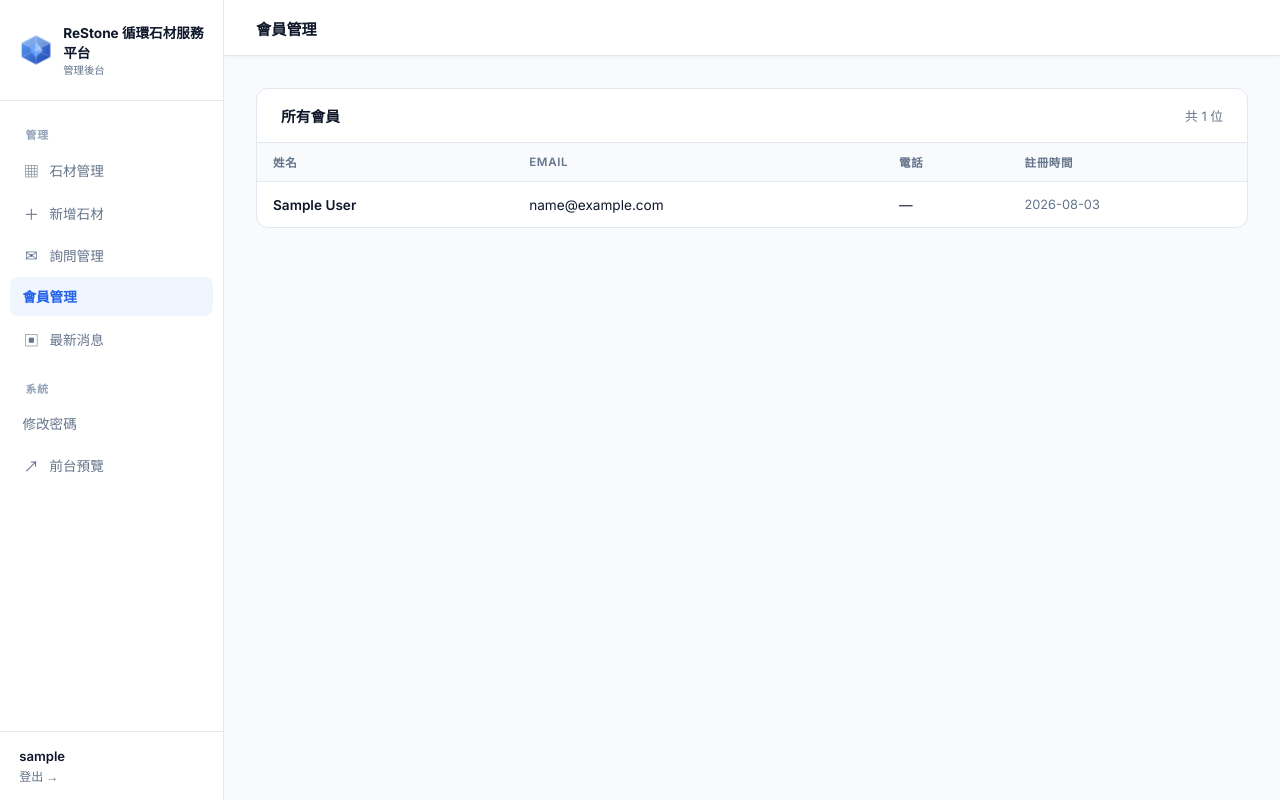
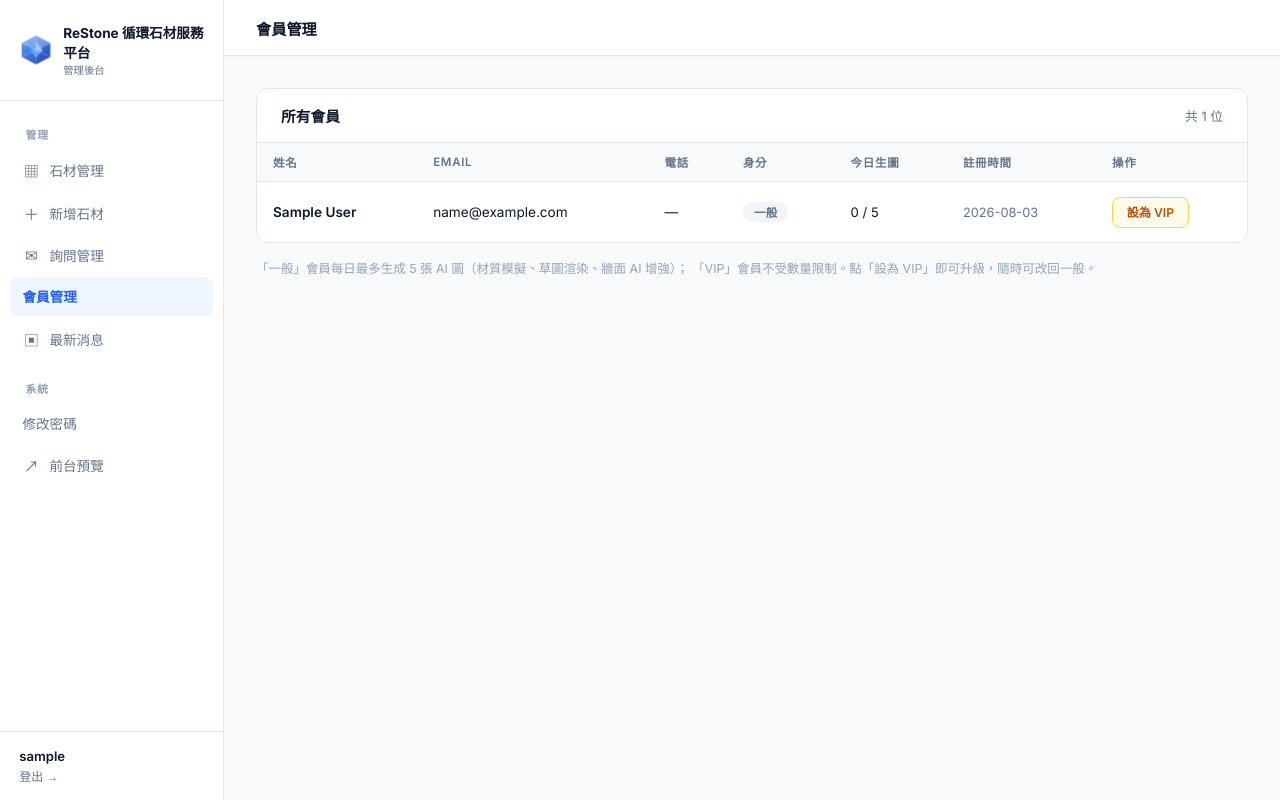
Before and after one commit to clie945-tech/stone-database, a Flask app: page /admin/customers in a window 1280 px wide. Run offline with Flask 3, Linux system fonts and the light colour scheme; the visitor is signed in with stand-in values (Sample User, id 1); data comes from the database, SQL or seed files in the repository; data that the repository does not hold is empty.

Commit message:
後台會員管理新增 一般/VIP 身分：VIP 不限每日生圖數量
- customers 加 is_vip 欄位（含舊資料庫遷移，新註冊預設 0=一般）
- ai_quota_check 對 VIP 放行；一般會員仍受 AI_DAILY_LIMIT 限制
- /admin/customers/<id>/vip 切換路由
- 會員管理頁新增 身分/今日生圖/切換按鈕 與操作提示

Co-Authored-By: Claude Opus 4.8 <noreply@anthropic.com>

```diff
--- a/app.py
+++ b/app.py
@@ -799,6 +799,7 @@ def init_db():
             email TEXT NOT NULL UNIQUE,
             phone TEXT,
             password TEXT NOT NULL,
+            is_vip INTEGER DEFAULT 0,
             created_at TIMESTAMP DEFAULT CURRENT_TIMESTAMP
         );
 
@@ -896,6 +897,13 @@ def init_db():
             conn.commit()
         except Exception:
             pass
+
+    # 會員身分欄位（is_vip：1 = VIP 不限生圖數量，0 = 一般依每日上限）
+    try:
+        conn.execute("ALTER TABLE customers ADD COLUMN is_vip INTEGER DEFAULT 0")
+        conn.commit()
+    except Exception:
+        pass
 
     # 建立預設管理員帳號
     cursor = conn.execute('SELECT COUNT(*) FROM admin_users')
@@ -1285,12 +1293,25 @@ def ai_usage_incr(customer_id):
     conn.close()
 
 
+def is_vip_customer(customer_id):
+    """該會員是否為 VIP（不限生圖數量）。"""
+    conn = get_db()
+    try:
+        row = conn.execute('SELECT is_vip FROM customers WHERE id = ?', (customer_id,)).fetchone()
+    except Exception:
+        row = None
+    conn.close()
+    return bool(row and row['is_vip'])
+
+
 def ai_quota_check():
     """在付費生圖端點開頭呼叫。若已達每日上限，回傳可直接 return 的 (json, status)；否則回傳 None。"""
     from flask import jsonify
     if AI_DAILY_LIMIT <= 0:
-        return None  # 0 = 不限制
+        return None  # 0 = 全站不限制
     cid = session.get('customer_id')
+    if is_vip_customer(cid):
+        return None  # VIP 不限量
     used = ai_usage_today(cid)
     if used >= AI_DAILY_LIMIT:
         return jsonify({
@@ -1981,8 +2002,26 @@ def delete_stone(id):
 def admin_customers():
     conn = get_db()
     customers = conn.execute('SELECT * FROM customers ORDER BY created_at DESC').fetchall()
-    conn.close()
-    return render_template('admin_customers.html', customers=customers)
+    # 今日各會員生圖用量（台灣時區），供後台顯示
+    usage_rows = conn.execute('SELECT customer_id, count FROM ai_usage WHERE day = ?',
+                              (_today_tpe(),)).fetchall()
+    conn.close()
+    usage_today = {r['customer_id']: r['count'] for r in usage_rows}
+    return render_template('admin_customers.html', customers=customers,
+                           ai_daily_limit=AI_DAILY_LIMIT, usage_today=usage_today)
+
+
+@app.route('/admin/customers/<int:id>/vip', methods=['POST'])
+@admin_required
+def admin_customer_vip(id):
+    conn = get_db()
+    conn.execute('UPDATE customers SET is_vip = 1 - COALESCE(is_vip, 0) WHERE id = ?', (id,))
+    conn.commit()
+    row = conn.execute('SELECT name, is_vip FROM customers WHERE id = ?', (id,)).fetchone()
+    conn.close()
+    if row:
+        flash(f'已將「{row["name"]}」設為{"VIP 會員（不限生圖數量）" if row["is_vip"] else "一般會員"}', 'success')
+    return redirect(url_for('admin_customers'))
 
 
 # ─── AI 圖片功能：以圖搜圖 ────────────────────────────────────
--- a/templates/admin_customers.html
+++ b/templates/admin_customers.html
@@ -46,6 +46,20 @@
     .name-strong { font-weight: 600; }
     .sub { font-size: 0.75rem; color: var(--text-muted); margin-top: 2px; }
     .empty-row td { text-align: center; padding: 3rem; color: var(--text-muted); }
+    .tier { display: inline-block; padding: 2px 11px; border-radius: 99px; font-size: 0.72rem; font-weight: 700; letter-spacing: 0.02em; }
+    .tier-normal { background: #F1F5F9; color: var(--text-muted); }
+    .tier-vip { background: linear-gradient(135deg, #F59E0B, #D97706); color: #fff; }
+    .usage { font-size: 0.82rem; color: var(--text); }
+    .usage.unlimited { color: var(--text-light); }
+    .btn-tier { font-family: inherit; font-size: 0.76rem; font-weight: 600; padding: 0.35rem 0.85rem; border-radius: 8px; cursor: pointer; border: 1px solid var(--border); background: var(--white); transition: all 0.15s; }
+    .btn-promote { color: #B45309; border-color: #FCD34D; background: #FFFBEB; }
+    .btn-promote:hover { background: #FEF3C7; }
+    .btn-demote { color: var(--text-muted); }
+    .btn-demote:hover { background: var(--bg); color: var(--text); }
+    .flash { padding: 0.7rem 1.1rem; border-radius: 8px; margin-bottom: 1.2rem; font-size: 0.85rem; }
+    .flash-success { background: #F0FDF4; border: 1px solid #BBF7D0; color: #166534; }
+    .flash-error { background: #FEF2F2; border: 1px solid #FECACA; color: #B91C1C; }
+    .hint { margin-top: 1rem; font-size: 0.78rem; color: var(--text-light); line-height: 1.6; }
   </style>
 </head>
 <body>
@@ -73,6 +87,10 @@
 <div class="main-wrap">
   <div class="topbar"><div class="topbar-title">會員管理</div></div>
   <div class="content">
+    {% with messages = get_flashed_messages(with_categories=true) %}
+      {% for category, msg in messages %}<div class="flash flash-{{ category }}">{{ msg }}</div>{% endfor %}
+    {% endwith %}
+
     <div class="table-card">
       <div class="table-header">
         <h3>所有會員</h3>
@@ -80,7 +98,7 @@
       </div>
       <table>
         <thead>
-          <tr><th>姓名</th><th>Email</th><th>電話</th><th>註冊時間</th></tr>
+          <tr><th>姓名</th><th>Email</th><th>電話</th><th>身分</th><th>今日生圖</th><th>註冊時間</th><th>操作</th></tr>
         </thead>
         <tbody>
           {% if customers %}
@@ -89,14 +107,33 @@
                 <td><div class="name-strong">{{ c.name }}</div></td>
                 <td>{{ c.email }}</td>
                 <td>{{ c.phone or '—' }}</td>
+                <td>
+                  {% if c.is_vip %}<span class="tier tier-vip">VIP</span>
+                  {% else %}<span class="tier tier-normal">一般</span>{% endif %}
+                </td>
+                <td>
+                  {% if c.is_vip %}<span class="usage unlimited">無限制</span>
+                  {% elif ai_daily_limit <= 0 %}<span class="usage unlimited">無限制（全站）</span>
+                  {% else %}<span class="usage">{{ usage_today.get(c.id, 0) }} / {{ ai_daily_limit }}</span>{% endif %}
+                </td>
                 <td style="color:var(--text-muted);font-size:0.8rem">{{ c.created_at[:10] }}</td>
+                <td>
+                  <form method="POST" action="/admin/customers/{{ c.id }}/vip" style="display:inline">
+                    {% if c.is_vip %}<button type="submit" class="btn-tier btn-demote">改回一般</button>
+                    {% else %}<button type="submit" class="btn-tier btn-promote">設為 VIP</button>{% endif %}
+                  </form>
+                </td>
               </tr>
             {% endfor %}
           {% else %}
-            <tr class="empty-row"><td colspan="4">尚無會員資料</td></tr>
+            <tr class="empty-row"><td colspan="7">尚無會員資料</td></tr>
           {% endif %}
         </tbody>
       </table>
+    </div>
+    <div class="hint">
+      「一般」會員每日最多生成 {{ ai_daily_limit }} 張 AI 圖（材質模擬、草圖渲染、牆面 AI 增強）；
+      「VIP」會員不受數量限制。點「設為 VIP」即可升級，隨時可改回一般。
     </div>
   </div>
 </div>
```
